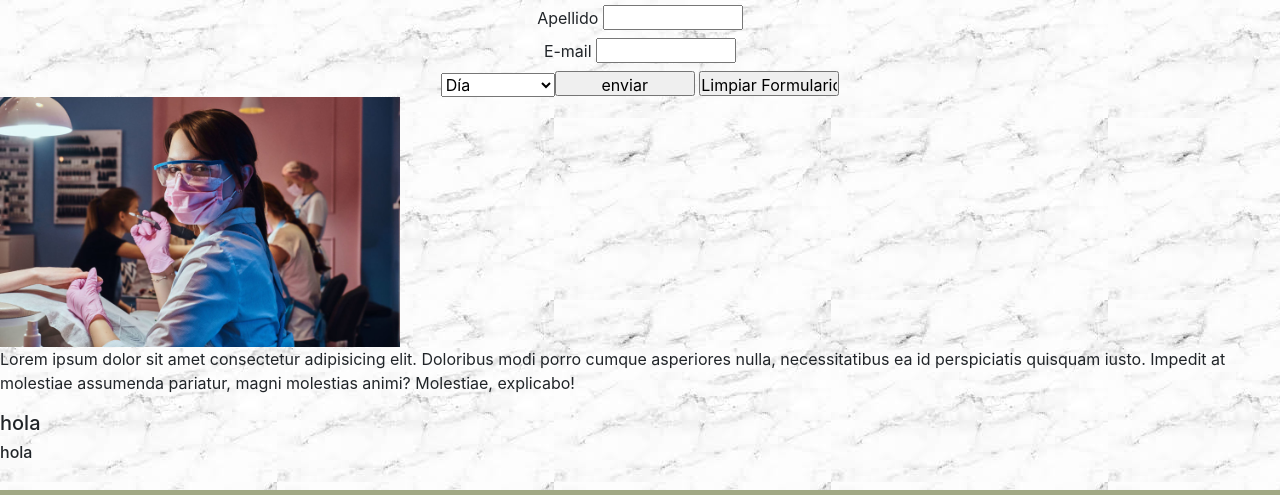
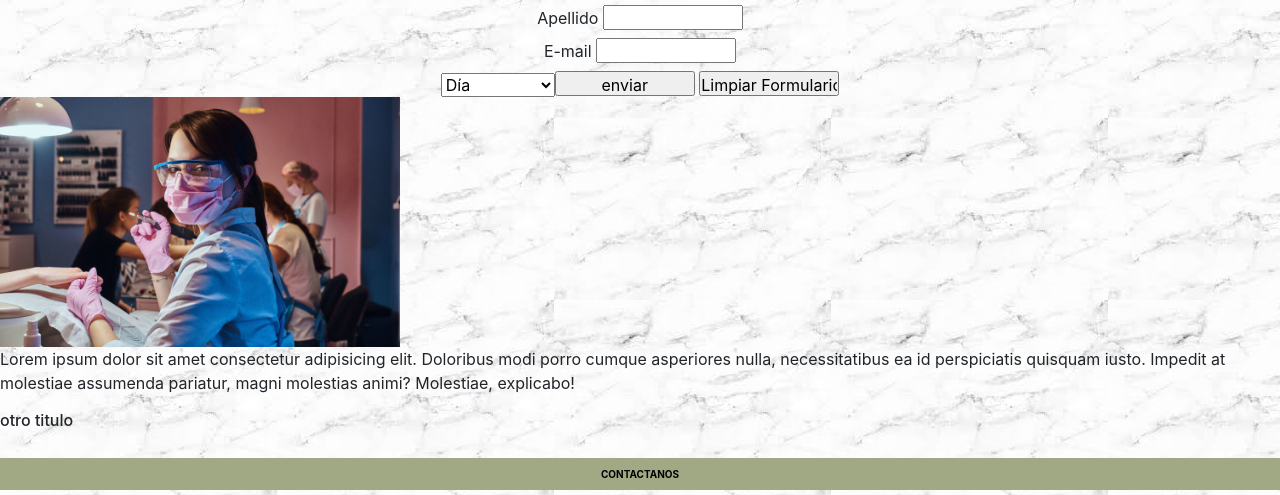
Before and after one commit to LindaMedina28/entregaclase15, a plain HTML site: page nosotras.html in a window 1280 px wide. Shown: the part 246-741 px from the top of the page. Drawn offline with nearby package versions, Linux system fonts and the light colour scheme.

Commit message:
agregue una etiqueta h6

```diff
--- a/nosotras.html
+++ b/nosotras.html
@@ -83,9 +83,9 @@
   <p class="miestilo">Lorem ipsum dolor sit amet consectetur adipisicing elit. Doloribus modi porro cumque asperiores
     nulla, necessitatibus ea id perspiciatis quisquam iusto. Impedit at molestiae assumenda pariatur, magni molestias
     animi? Molestiae, explicabo!</p>
+    <h6>otro titulo</h6>
 
-    <h5>hola</h5>
-    <h6>hola</h6>
+
 
 
 
```
